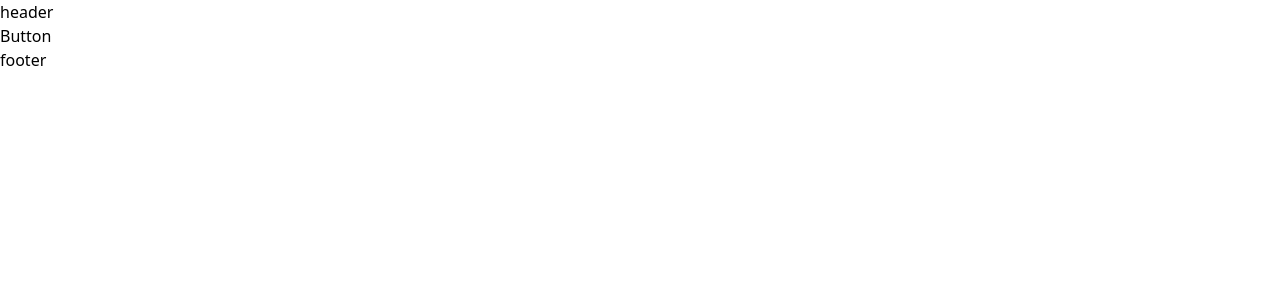
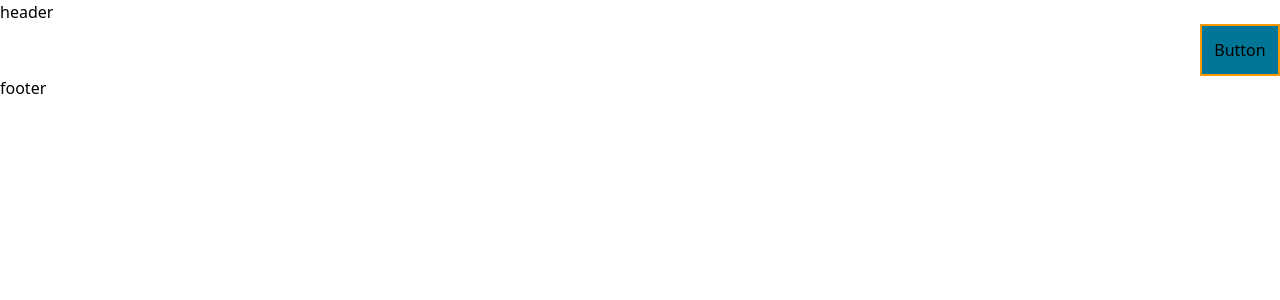
Before and after one commit to Free-Komai/react-pokeAPI, a React (Vite) app: page / in a window 1280 px wide. Shown: the top 300 px of the page. Built offline with nearby package versions, Linux system fonts and the light colour scheme.

Commit message:
add component

```diff
--- /dev/null
+++ b/src/components/Ball.jsx
@@ -0,0 +1,17 @@
+export default function Ball({ num }) {
+  return (
+    <div>
+      <div className="relative w-30 h-15">
+        <div className="absolute pt-1 font-bold bg-red-600 border-4 border-b-2 border-black w-30 h-15 text-center rounded-tl-full rounded-tr-full"></div>
+
+        <div className="absolute bg-white border-4 border-t-2 border-black w-30 h-15 rounded-bl-full rounded-br-full top-15 left-0"></div>
+
+        <div className="absolute border-3 border-black bg-white size-5 top-[100%] left-1/2 transform -translate-x-1/2 -translate-y-1/2 rounded-full"></div>
+        <div className="absolute border-3 border-black size-2.5 top-[100%] left-1/2 rounded-full transform -translate-x-1/2 -translate-y-1/2"></div>
+        <div className="absolute top-1/2 left-1/2 text-4xl text-white transform -translate-x-1/2 -translate-y-1/2">
+          {num}
+        </div>
+      </div>
+    </div>
+  );
+}
--- a/src/components/Button.jsx
+++ b/src/components/Button.jsx
@@ -1,7 +1,13 @@
-export default function Button() {
+export default function Button({ fetchData }) {
   return (
     <>
-      <div>Button</div>
+      <button
+        type="button"
+        onClick={() => fetchData()}
+        className="cursor-pointer p-3 border-2 w-20 border-amber-500 bg-cyan-700"
+      >
+        Button
+      </button>
     </>
   );
 }
--- /dev/null
+++ b/src/components/Data.jsx
@@ -0,0 +1,9 @@
+export default function Data({ pokeData }) {
+  return (
+    <div>
+      <img src={pokeData.image} alt="image" />
+      <p>名前：{pokeData.species.name}</p>
+      <p>{pokeData.species.genus}</p>
+    </div>
+  );
+}
--- a/src/components/Main.jsx
+++ b/src/components/Main.jsx
@@ -1,6 +1,9 @@
 import { useEffect, useState } from "react";
 import { getPokeData, getPokeName } from "../libs/Pokeapi";
 import Button from "./Button";
+import Ball from "./Ball";
+import Data from "./Data";
+import Stock from "./Stock";
 
 export default function Main() {
   const [pokeData, setPokeData] = useState({
@@ -51,26 +54,19 @@ export default function Main() {
   if (err) return <p>Error:{err}</p>;
 
   return (
-    <div>
-      <Button onClick={() => fetchData()} />
-      {num !== null && <p>図鑑番号：{num}</p>}
-      {pokeData.species.name !== null && (
-        <div>
-          <img src={pokeData.image} alt="image" />
-          <p>名前：{pokeData.species.name}</p>
-          <p>{pokeData.species.genus}</p>
-          <div className="flex gap-5 flex-wrap m-auto p-3">
-            {stockNum.map((data, num) => (
-              <p
-                key={num}
-                className=" items-center p-3 text-white font-bold bg-red-600 border-4 border-black text-2xl w-15 text-center rounded-full"
-              >
-                {data}
-              </p>
-            ))}
+    <div className="container m-auto">
+      <div className=" flex justify-end">
+        <Button className="" fetchData={fetchData} />
+      </div>
+      <div className="m-auto flex justify-center">
+        {num !== null && <Ball num={num} />}
+        {pokeData.species.name !== null && (
+          <div>
+            <Data pokeData={pokeData} />
+            <Stock stockNum={stockNum} />
           </div>
-        </div>
-      )}
+        )}
+      </div>
     </div>
   );
 }
--- /dev/null
+++ b/src/components/Stock.jsx
@@ -0,0 +1,17 @@
+import Ball from "./Ball";
+
+export default function Stock({ stockNum }) {
+  return (
+    <div className="flex gap-5 flex-wrap m-auto p-3">
+      {stockNum.map((data, num) => (
+        // <p
+        //   key={num}
+        //   className=" items-center p-3 text-white font-bold bg-red-600 border-4 border-black text-2xl w-15 text-center rounded-full"
+        // >
+        //   {data}
+        // </p>
+        <Ball key={num} num={data} />
+      ))}
+    </div>
+  );
+}
```
